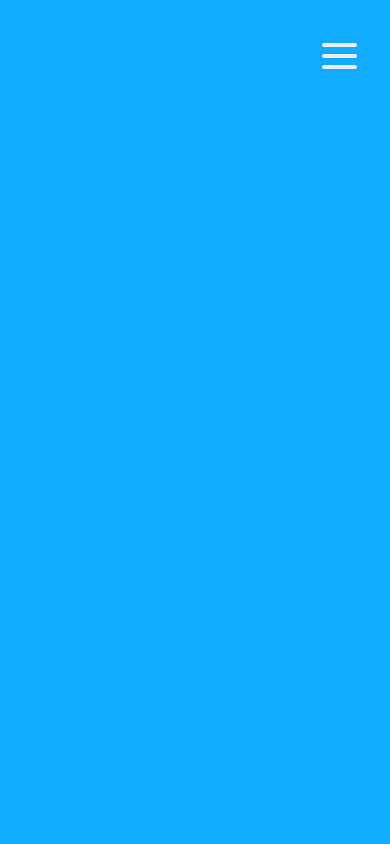
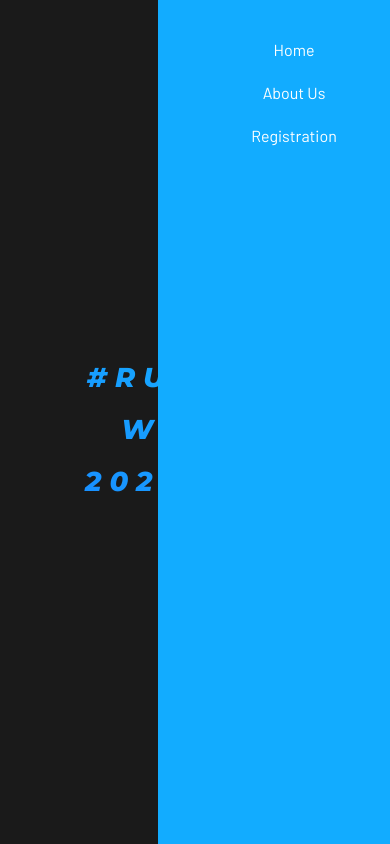
Before and after one commit to aryan-cs/rfw-5k-2022, a React (Create React App) app: page / in a window 390 px wide. Both pictures are taken after a click on the button 339 px from the left and 59 px from the top of the page. Shown: the top 844 px of the page. Built offline with nearby package versions, Linux system fonts and the light colour scheme.

Commit message:
mobile menu almost done

```diff
--- a/src/Navigation.js
+++ b/src/Navigation.js
@@ -4,7 +4,7 @@ import styles from './Navigation.module.css';
 
 function Navigation () {
 
-    const [isActive, setActive] = useState(false);
+    const [isActive, setActive] = useState(true);
 
     const toggleClass = () => { setActive(!isActive); };
 
@@ -22,10 +22,9 @@ function Navigation () {
 
                         <ul className = "pageLinks">
 
+                            <li className = {styles.navBarEntry}><Link activeClass = "active" to = 'RegistrationPage' smooth = {true} offset = {-70}  duration = {1000}  className = {styles.link}> Registration </Link></li>
+                            <li className = {styles.navBarEntry}><Link activeClass = "active" to = 'AboutUsPage' smooth = {true} offset = {-70}  duration = {750}  className = {styles.link}> About Us </Link></li>
                             <li className = {styles.navBarEntry}><Link activeClass = "active" to = 'HomePage' smooth = {true} offset = {-70}  duration = {750}  className = {styles.link}> Home </Link></li>
-                            <li className = {styles.navBarEntry}><Link activeClass = "active" to = 'AboutUsPage' smooth = {true} offset = {-70}  duration = {750}  className = {styles.link}> About Us </Link></li>
-                            <li className = {styles.navBarEntry}><Link activeClass = "active" to = 'RegistrationPage' smooth = {true} offset = {-70}  duration = {1000}  className = {styles.link}> Registration </Link></li>
-
                         </ul>
 
                     </div>
@@ -42,7 +41,8 @@ function Navigation () {
 
             </nav>
 
-            <nav className = {isActive ? styles.mobileNavBar : null} onClick = {toggleClass}>
+            <div className= {isActive ? styles.mobileMenuSection : null}>
+                <nav className = {styles.mobileNavBar} onClick = {toggleClass}>
 
                     <ul className = {styles.doNothing}>
 
@@ -53,6 +53,7 @@ function Navigation () {
                     </ul>
 
                 </nav>
+            </div>
 
         </div>
     );
--- a/src/Navigation.module.css
+++ b/src/Navigation.module.css
@@ -100,26 +100,27 @@
     position: relative;
     background-color: #EEEEEE;
     border-radius: 6px;
-    z-index: 1;
+    z-index: 10000;
     transform-origin: 0 0;
 
 }
 
 .menuButton span:nth-child(2) { transition: .4s ease-in-out; }
 
-.menuButton:click span:nth-child(2) {
+/* .menuButton:click span:nth-child(2) {
 
     transform: translateX(-10px);
     background: white;
 
-}
+} */
 
 /* desktop mode */
 @media (min-width: 768px) {
 
     .menuButton { display: none; }
-    .mobileNavBarEntry { display: none};
+    .mobileNavBarEntry { display: none;}
     .menu { display: flex; }
+    .mobileNavBar{display: none;}
 
 }
 
@@ -128,29 +129,12 @@
 
     .navBarEntry { display: none; }
     .logo { display: none; }
-    .mobileNavBarEntry { display: none; }
 
 }
 
 .mobileNavBar {
 
-	position: fixed;
-	top: 0;
-	left: 0;
-	width: 100%;
-	min-height: 100vh;
-	display: block;
-	z-index: 98;
-	background-color: var(--run-blue);
-	padding-top: 120px;
-	transition: 0.4s;
-
-}
-
-nav.isActive {
-
     position: fixed;
-    float: right;
     top: 0;
     right: 0;
     width: 100%;
@@ -164,8 +148,10 @@ nav.isActive {
 	background-color: var(--run-blue);
 	color: #FFF;
 	text-decoration: none;
+	transition: 0.4s;
 
 }
+
 
 .mobileNavBarEntry {
 
@@ -184,3 +170,15 @@ li {
     list-style-type: none;
     text-decoration: none;
 }
+
+.isActive {
+    opacity: 1;
+    height: auto;
+}
+
+.mobileMenuSection {
+    transition: opacity 1s ease-in-out;
+    opacity: 0;
+    height: 0;
+    overflow: hidden;
+}
```
Lines whose indentation alone changed are shown as unchanged.
